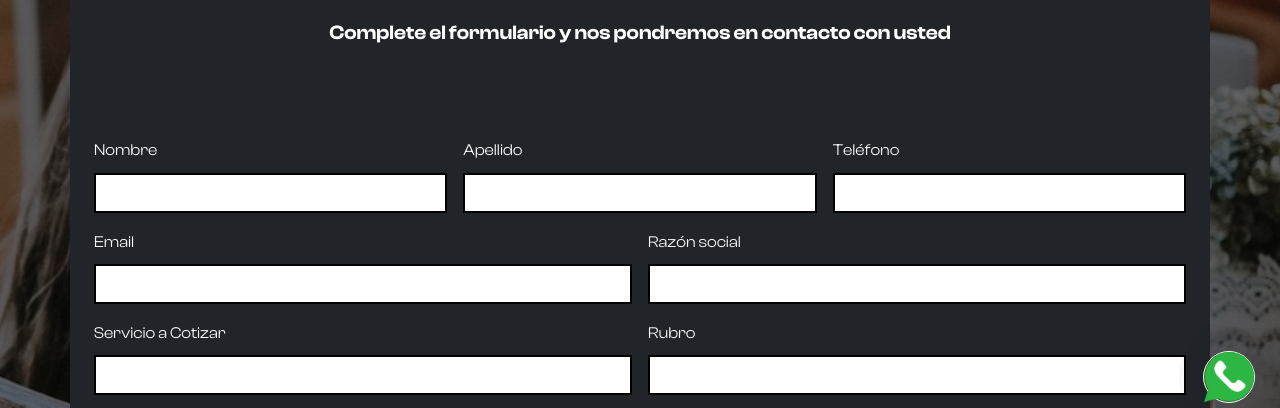
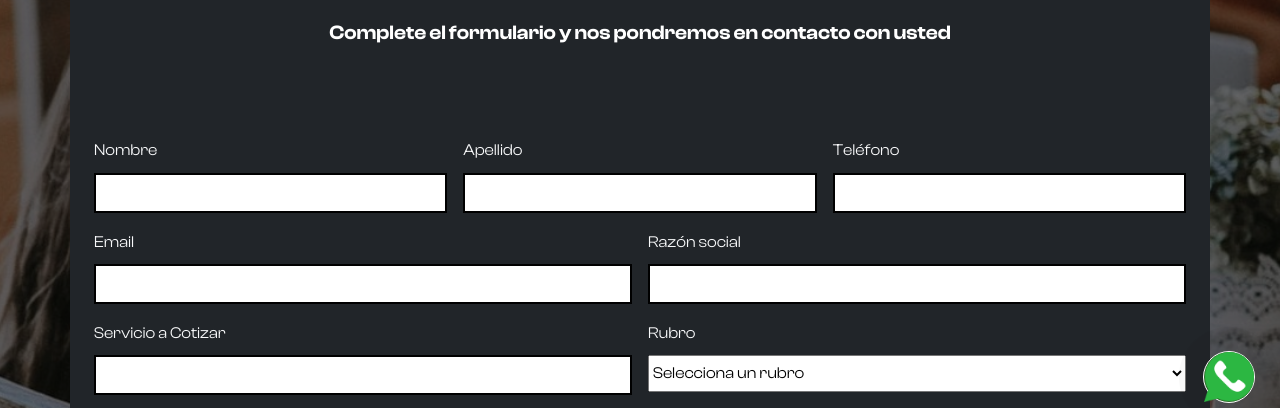
Before and after one commit to RubenHerediaSalta/paghys, a plain HTML site: page presupuesto.html in a window 1280 px wide. Shown: the part 307-715 px from the top of the page. Drawn offline with nearby package versions, Linux system fonts and the light colour scheme.

Commit message:
para grabar

```diff
--- a/presupuesto.html
+++ b/presupuesto.html
@@ -109,8 +109,15 @@
                     <input type="text" class="form-control" id="inputAddress" placeholder="">
                   </div>
                   <div class="col-6">
-                    <label for="inputAddress2" class="form-label">Rubro</label>
-                    <input type="text" class="form-control" id="inputAddress2" placeholder="">
+                    <label for="inputAddress2" class="form-label">Rubro</label><br>
+                    <select id="rubros" name="rubros" style="width: 100%; height: 37px;">
+                      <option disabled selected>Selecciona un rubro</option>
+                      <option value="mineria">Mineria</option>
+                      <option value="construccion">Construcción</option>
+                      <option value="agro">Agro</option>
+                      <option value="comercio">Comercio</option>
+                      <option value="otros">Otros</option>
+                    </select>
                   </div>
                   <div class="col-4">
                     <label for="inputempleados" class="form-label">Cantidad de empleados</label>
```
